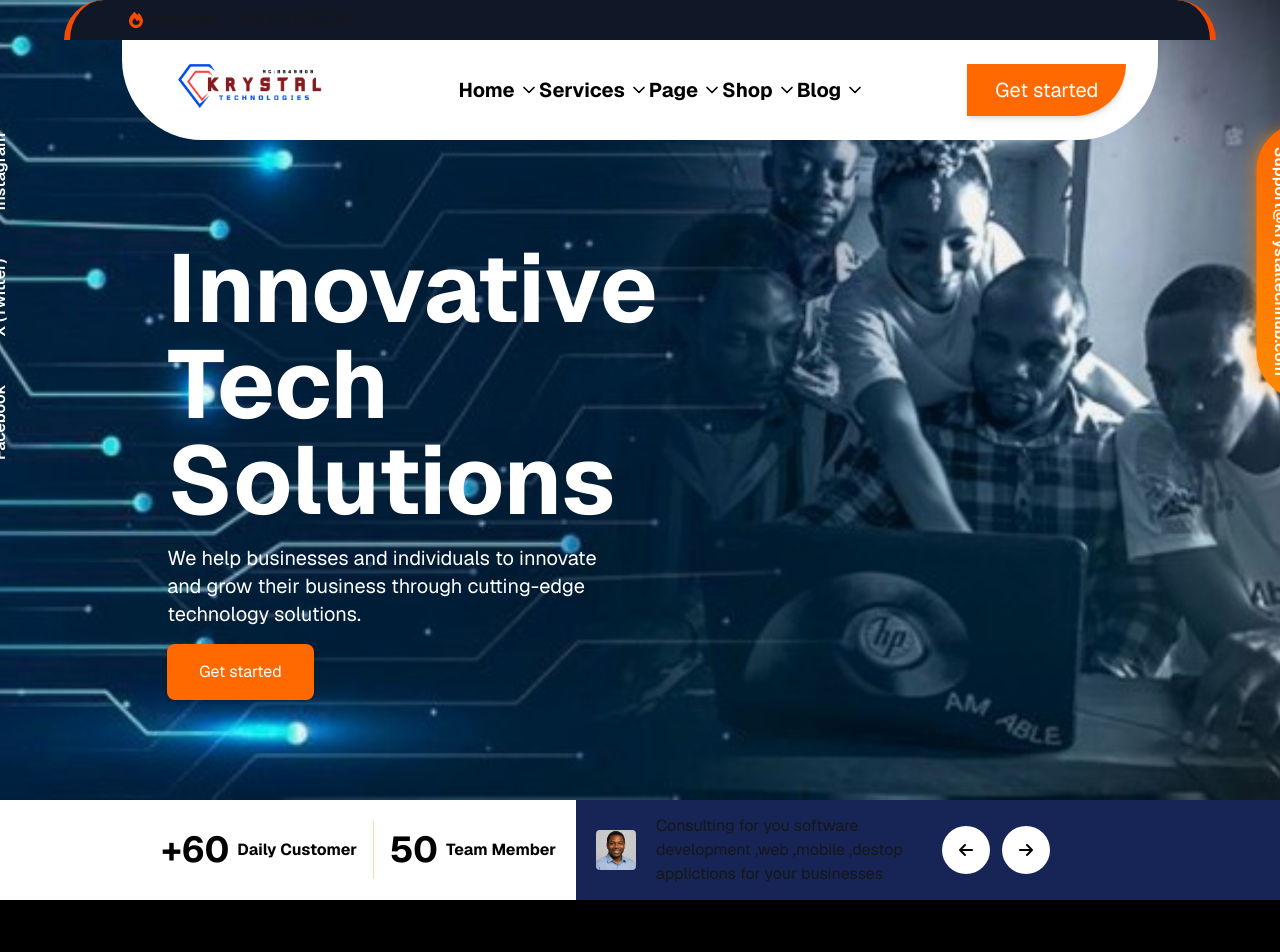
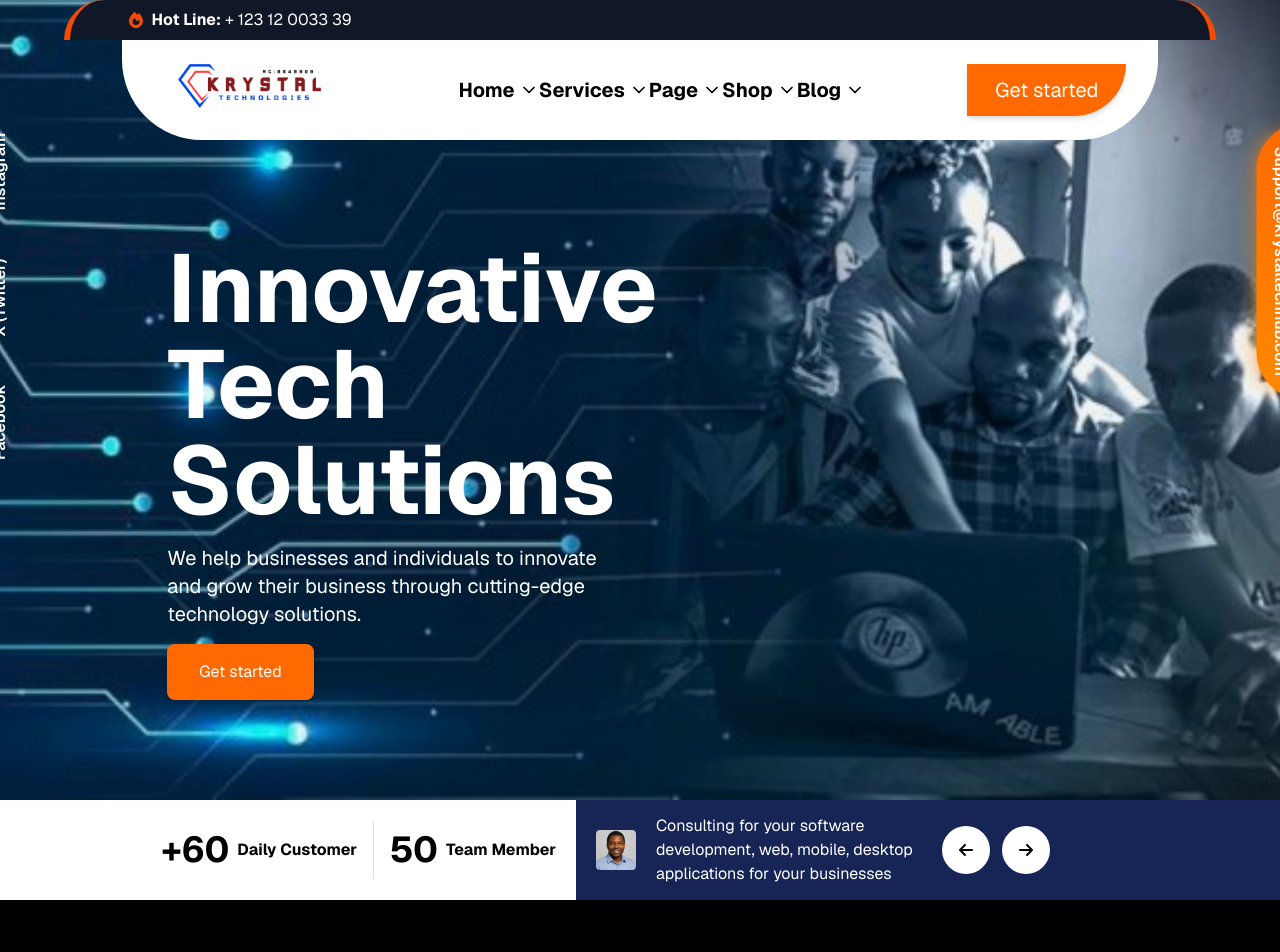
Before and after one commit to NjokuChris/krystaltech_website, a Next.js app: page / in a window 1280 px wide. Shown: the top 952 px of the page. Built offline with nearby package versions, Linux system fonts and the light colour scheme.

Commit message:
a lot of work

```diff
--- a/src/_components/NavBar.tsx
+++ b/src/_components/NavBar.tsx
@@ -33,7 +33,7 @@ const NavBar = () => {
           <p className="flex gap-2 w-fit justify-center items-center">
             {" "}
             <FaFire className="text-orange-600" />{" "}
-            <span>
+            <span className="text-white dark:text-white">
               <span className="font-bold">Hot Line:</span> + 123 12 0033 39
             </span>
           </p>
--- a/src/_components/OurWorks.tsx
+++ b/src/_components/OurWorks.tsx
@@ -1,4 +1,5 @@
 import React from "react";
+import WorkComp from "./WorkComp";
 
 const OurWork = () => {
   return (
@@ -7,9 +8,12 @@ const OurWork = () => {
         <h2 className="text-sm rounded-full px-4 py-2 w-fit bg-orange-100 text-orange-500 uppercase font-bold mb-2">
           Our Work
         </h2>
-        <p className="text-6xl font-bold text-gray-800">
+        <p className="text-6xl font-bold text-gray-800 mb-10">
           Exclusive IT Solutions
         </p>
+        <div>
+          <WorkComp />
+        </div>{" "}
       </div>
     </section>
   );
--- a/src/_components/Stats.tsx
+++ b/src/_components/Stats.tsx
@@ -29,10 +29,11 @@ const Stats = () => {
             height={40}
             className="rounded"
           />
-          <p className="w-[40%]">
-            Consulting for you software development ,web ,mobile ,destop
-            applictions for your businesses
+          <p className="w-[40%] text-white dark:text-white">
+            Consulting for your software development, web, mobile, desktop
+            applications for your businesses
           </p>
+
           <div className="flex text-black gap-3">
             <button className="bg-white p-4 h-fit rounded-full text-black ">
               <FaArrowLeft />
--- a/src/_components/Testimonial.tsx
+++ b/src/_components/Testimonial.tsx
@@ -36,7 +36,7 @@ const Testimonial = () => {
         </div>
 
         {/* Main Testimonial Card */}
-        <div className="relative p-8 md:p-10 rounded-3xl shadow-2xl flex flex-col md:flex-row items-center gap-8">
+        <div className="relative p-8 md:p-10 rounded-3xl  flex flex-col md:flex-row items-center gap-8">
           {/* Customer Image + Info */}
           <div className="flex flex-col items-center text-center">
             <Image
--- a/src/_components/WorkComp.tsx
+++ b/src/_components/WorkComp.tsx
@@ -0,0 +1,26 @@
+import React from "react";
+
+const WorkComp = () => {
+  return (
+    <div>
+      <div
+        className="group rounded-lg w-[25vw] h-[25vw] bg-cover bg-top hover:filter hover:brightness-75 transition-all duration-300 "
+        style={{
+          backgroundImage: "url('/the-dev.jpg')",
+        }}
+      >
+        <div className="bg-[#f9f6f6] relative top-[23vw] left-0 w-[80%] h-[100px] border-l-15 border-orange-600 flex gap-3 px-5 rounded-r-lg ">
+          <p className="text-7xl font-bold text-transparent text-outline-2px-gray-700 group-hover:text-orange-600 group-hover:[webkit-text-stroke:0px_white] transition-all duration-300 my-auto">
+            01
+          </p>
+
+          <p className="text-black my-auto font-bold text-2xl 3xl:text-4xl">
+            IT consultancy solution
+          </p>
+        </div>
+      </div>
+    </div>
+  );
+};
+
+export default WorkComp;
```
Also changed, not shown: public/bg-1.jpg.
